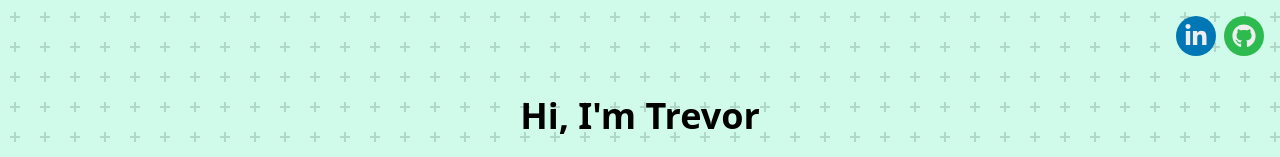
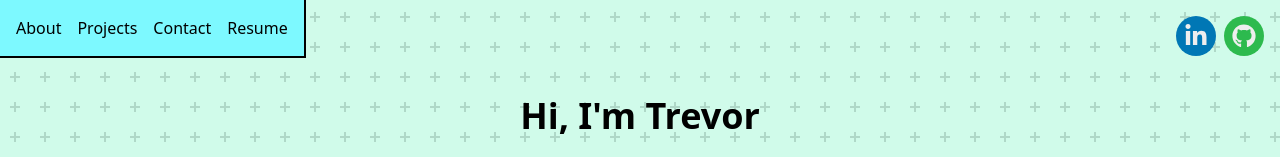
Before and after one commit to trevorphilbrick/dev-portfolio, a React (Vite) app: page / in a window 1280 px wide. Shown: the top 157 px of the page. Built offline with nearby package versions, Linux system fonts and the light colour scheme.

Commit message:
start on navbar

```diff
--- a/src/components/sections/Hero.tsx
+++ b/src/components/sections/Hero.tsx
@@ -3,6 +3,8 @@ import { Badge } from "../ui/badge";
 import { useState } from "react";
 import { FaLinkedinIn } from "react-icons/fa";
 import { FaGithub } from "react-icons/fa";
+import Navbar from "../ui/Navbar";
+import HamburgerNav from "../ui/HamburgerNav";
 
 const techStack = [
   "React",
@@ -27,6 +29,8 @@ function Hero() {
 
   return (
     <div className=" py-24  bg-[url(/plus.svg)] bg-center bg-fixed">
+      <Navbar />
+      <HamburgerNav />
       <div className="absolute top-0 right-0 flex gap-2 pt-4 pr-4">
         <a
           href="https://www.linkedin.com/in/trevor-philbrick"
--- /dev/null
+++ b/src/components/ui/HamburgerNav.tsx
@@ -0,0 +1,35 @@
+import { useState } from "react";
+import { FaHamburger } from "react-icons/fa";
+import { IoMdClose } from "react-icons/io";
+import { Button } from "./button";
+
+function HamburgerNav() {
+  const [isOpen, setIsOpen] = useState(false);
+  return (
+    <div className="md:hidden fixed top-0 left-0 z-100">
+      {isOpen ? (
+        <div className="h-[100vh] w-[100vw] bg-[#7df9ff]">
+          <IoMdClose
+            className="absolute top-4 left-4 text-2xl"
+            onClick={() => setIsOpen(false)}
+          />
+          <div className="flex justify-center items-center h-full flex-col gap-4">
+            <Button variant="neutral" className="cursor-pointer">
+              About
+            </Button>
+            <Button variant="neutral" className="cursor-pointer">
+              Projects
+            </Button>
+            <Button variant="neutral" className="cursor-pointer">
+              Contact
+            </Button>
+          </div>
+        </div>
+      ) : (
+        <FaHamburger onClick={() => setIsOpen(true)} className="m-4" />
+      )}
+    </div>
+  );
+}
+
+export default HamburgerNav;
--- /dev/null
+++ b/src/components/ui/Navbar.tsx
@@ -0,0 +1,20 @@
+function Navbar() {
+  return (
+    <div className="hidden md:block absolute top-0 left-0 p-4 bg-[#7df9ff] border-r-2 border-b-2">
+      <nav className="flex gap-4">
+        <button className="cursor-pointer">About</button>
+        <button className="cursor-pointer">Projects</button>
+        <button className="cursor-pointer">Contact</button>
+        <a
+          className="cursor-pointer"
+          href="/trevor-philbrick-resume.pdf"
+          download="trevor-philbrick-resume.pdf"
+        >
+          Resume
+        </a>
+      </nav>
+    </div>
+  );
+}
+
+export default Navbar;
```
Also changed, not shown: 1 other file (tests, documents, lock files or other folders).
